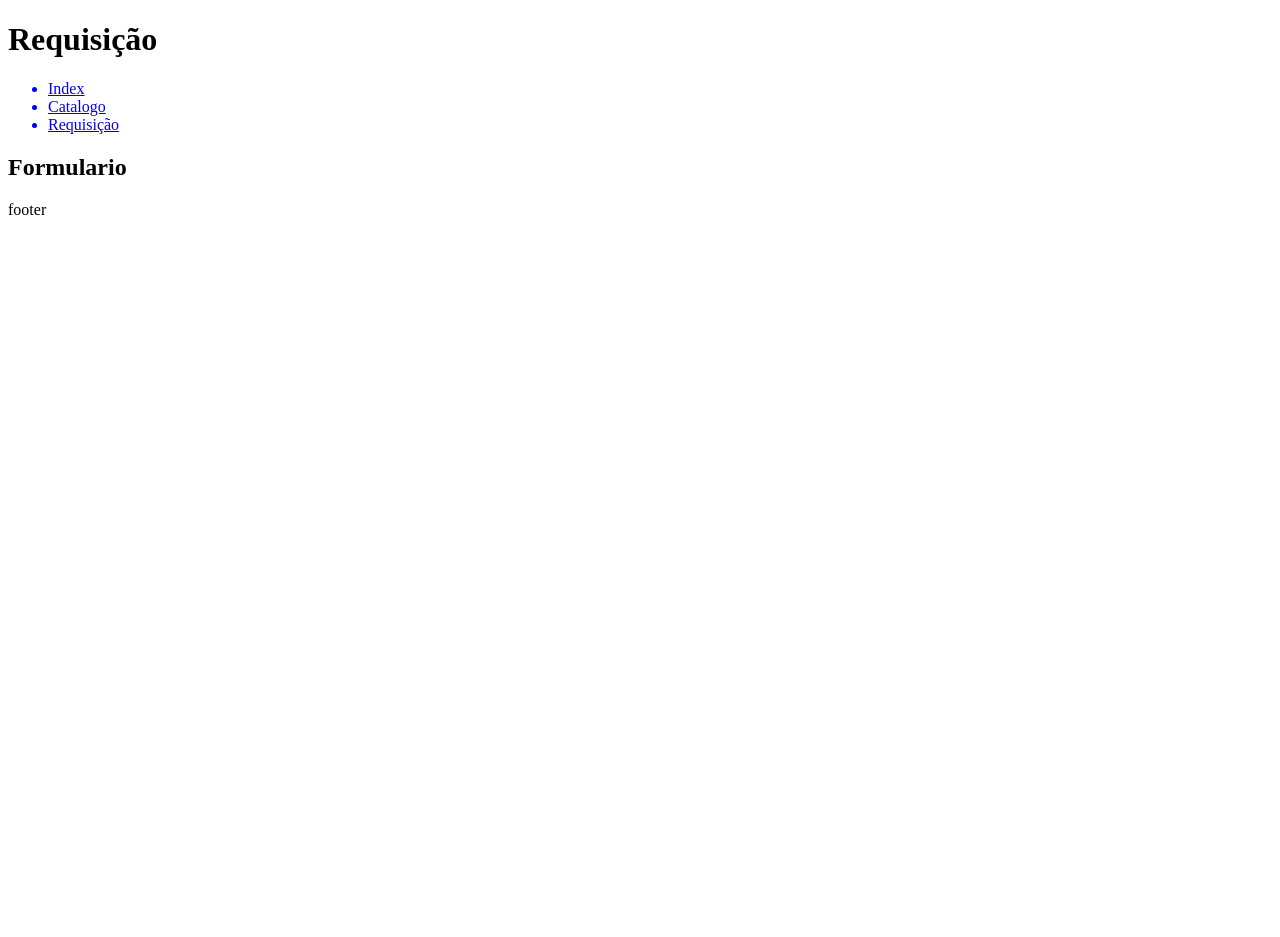
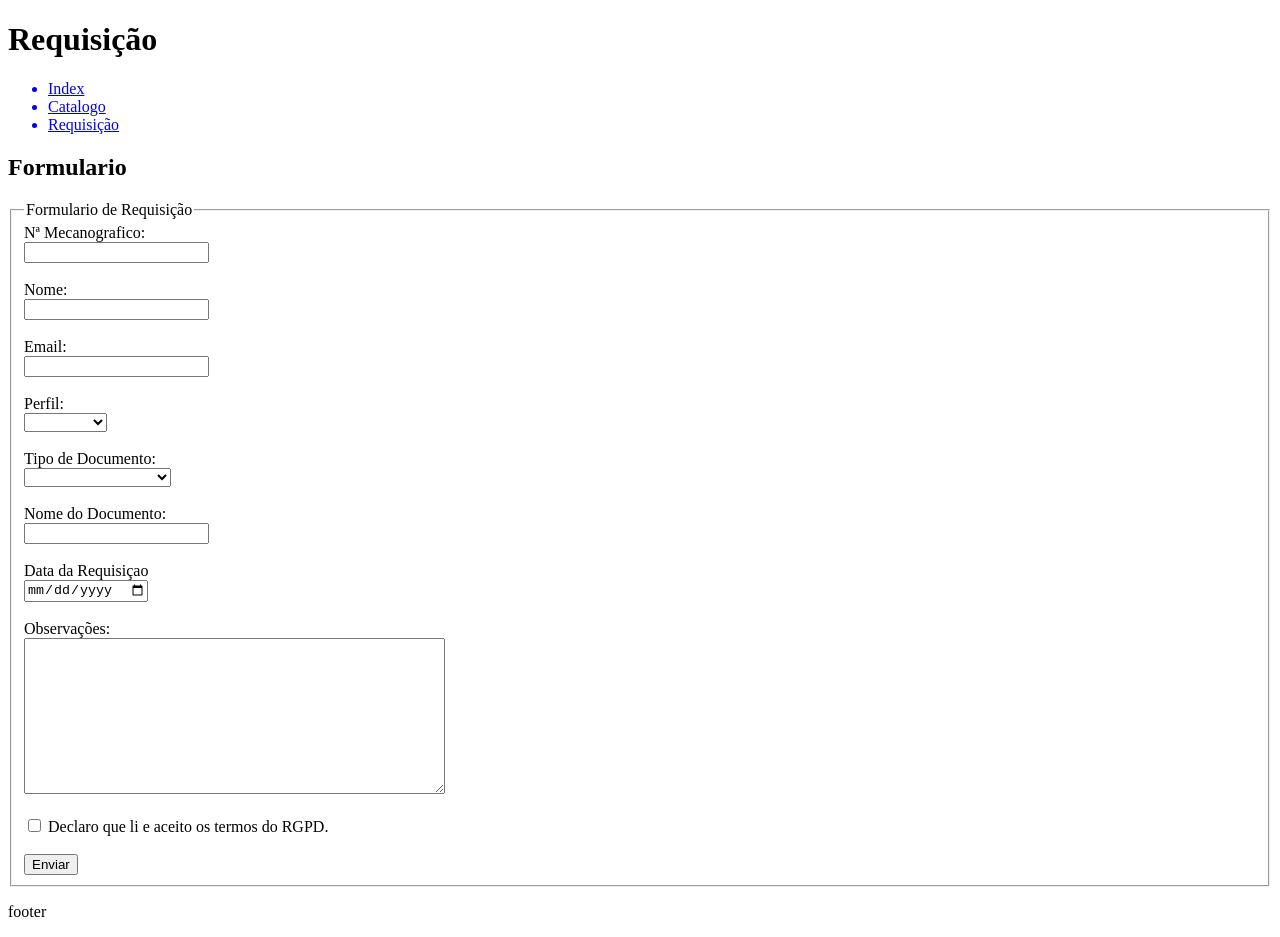
Before and after one commit to FabioRodrigues0/pdi_grupo1, a plain HTML site: page t07_portal/requisicao.html in a window 1280 px wide. Before the commit the page ends 800 px from the top, so only its background shows below. Drawn offline with Linux system fonts and the light colour scheme.

Commit message:
feat: resuloçao trabalhos dia 25/11

```diff
--- a/registo_horas.csv
+++ b/registo_horas.csv
@@ -4,3 +4,5 @@ data;aluno_numero;tarefa;atividade;horas
 2026-11-18;2025111557;T3;Elaboração do Mapa Mental;3,0
 2026-11-18;2025104897;T4;Metricas;3,0
 2026-11-18;2025111053;T2;Elaboração das Regras;3,0
+2026-11-25;2025111557;T9;Conclusao do Formulario;3,0
+2026-11-25;2025104897;T1;Inqueritos;3,0
--- a/t07_portal/requisicao.html
+++ b/t07_portal/requisicao.html
@@ -1,5 +1,6 @@
 <!DOCTYPE html>
 <html lang="pt-PT">
+
 <head>
   <meta charset="UTF-8">
   <meta name="viewport" content="width=device-width, initial-scale=1.0">
@@ -7,27 +8,83 @@
   <title>Requisição</title>
 
 </head>
+
 <body>
   <header>
     <h1>Requisição</h1>
   </header>
   <main>
+    <div>
       <nav>
         <ul>
-                <a href="./index.html"><li>Index</li></a>
-                <a href="./catalogo.html"><li>Catalogo</li></a>
-                <a href="#"><li>Requisição</li></a>
+          <a href="./index.html">
+            <li>Index</li>
+          </a>
+          <a href="./catalogo.html">
+            <li>Catalogo</li>
+          </a>
+          <a href="#">
+            <li>Requisição</li>
+          </a>
         </ul>
       </nav>
+      <section>
         <aside>
           <h2>Formulario</h2>
           <form action="/submeter" method="post">
+            <fieldset>
+              <legend>Formulario de Requisição</legend>
 
+              <label for="n_mecanografico">Nª Mecanografico:<label><br />
+                  <input type="number" id="n_mecanografico" nome="n_mecanografico" pattern="[0-9]{10}"
+                    required /><br /><br />
+                  <label for="nome">Nome:</label><br />
+                  <input type="text" id="nome" name="nome" minlength="1" maxlength="255" /><br /><br />
+
+                  <label for="email">Email:</label><br />
+                  <input type="email" id="email" name="email" required /><br /><br />
+
+                  <label for="perfil">Perfil:</label><br />
+                  <select id="perfil">
+                    <option value=""></option>
+                    <option value="Estudante">Estudante</option>
+                    <option value="Docente">Docente</option>
+                  </select><br /><br />
+
+                  <label for="tipo_docomento">Tipo de Documento:</label><br />
+                  <select id="tipo_documento">
+                    <option value=""></option>
+                    <option value="Livro">Livro</option>
+                    <option value="Tese">Tese</option>
+                    <option value="Relatorio">Relatorio</option>
+                    <option value="Conjunto de Dados">Conjunto de datos</option>
+                    <option value="Recurso Multimedia">Rescurso Multimedia</option>
+                  </select><br /><br />
+
+                  <label for="nome_documento">Nome do Documento:</label><br />
+                  <input type="text" id="nome_documento" name="nome_documento" /><br /><br />
+
+                  <label for="data_requisicao">Data da Requisiçao</label><br />
+                  <input type="date" id="data_requisicao" name="data_requisicao" min="00/00/0000" /><br /><br />
+
+                  <label for="observacoes">Observações:</label><br />
+                  <textarea rows="10" cols="50" wrap="hard" id="observacoes" name="observacoes"
+                    maxlength="255"></textarea>
+                  <br /><br />
+
+                  <input type="checkbox" id="rgpd" name="rgpd" required>
+                  <label for="rgpd">Declaro que li e aceito os termos do RGPD.</label><br /><br />
+
+                  <button type="submit">Enviar</button>
+            </fieldset>
           </form>
         </aside>
+      </section>
+    </div>
   </main>
   <footer>
     <p>footer</p>
   </footer>
 </body>
+
 </html>
```
Also changed, not shown: 1 other file. Lines whose indentation alone changed are shown as unchanged.
